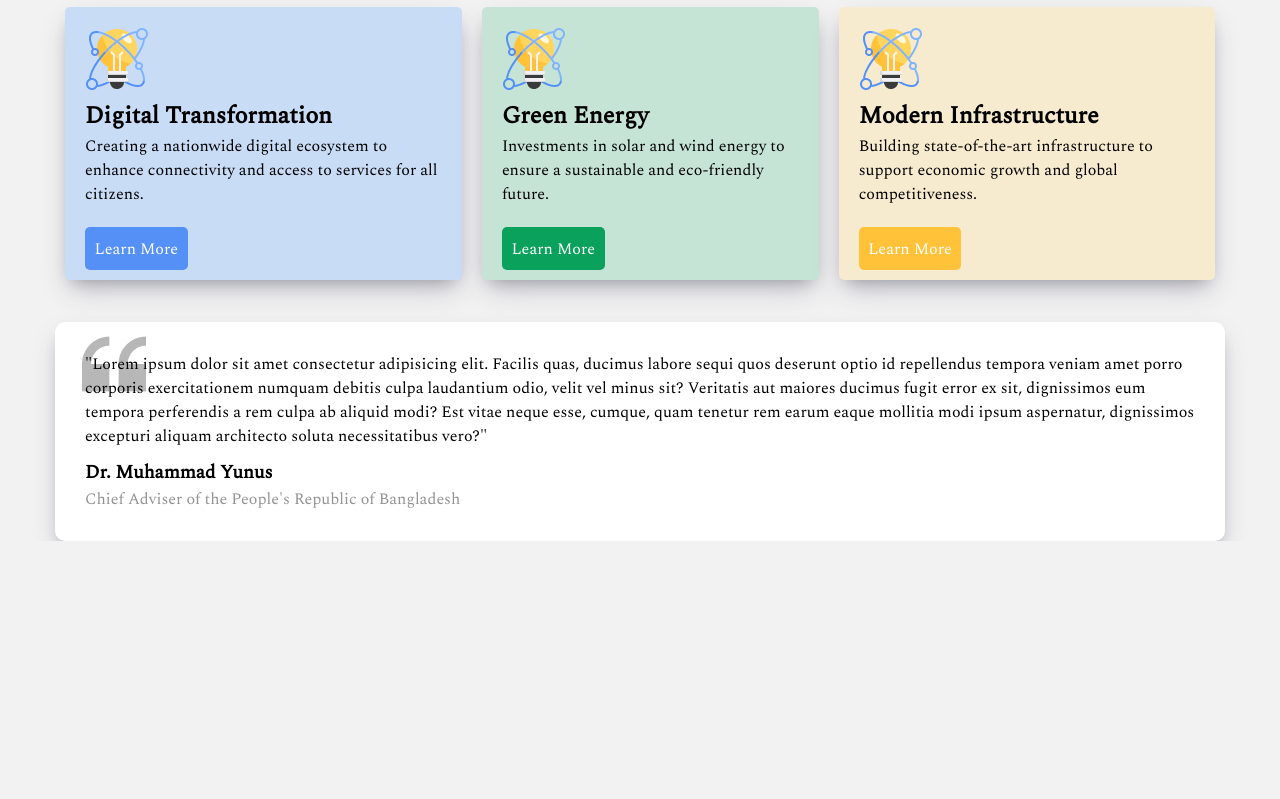
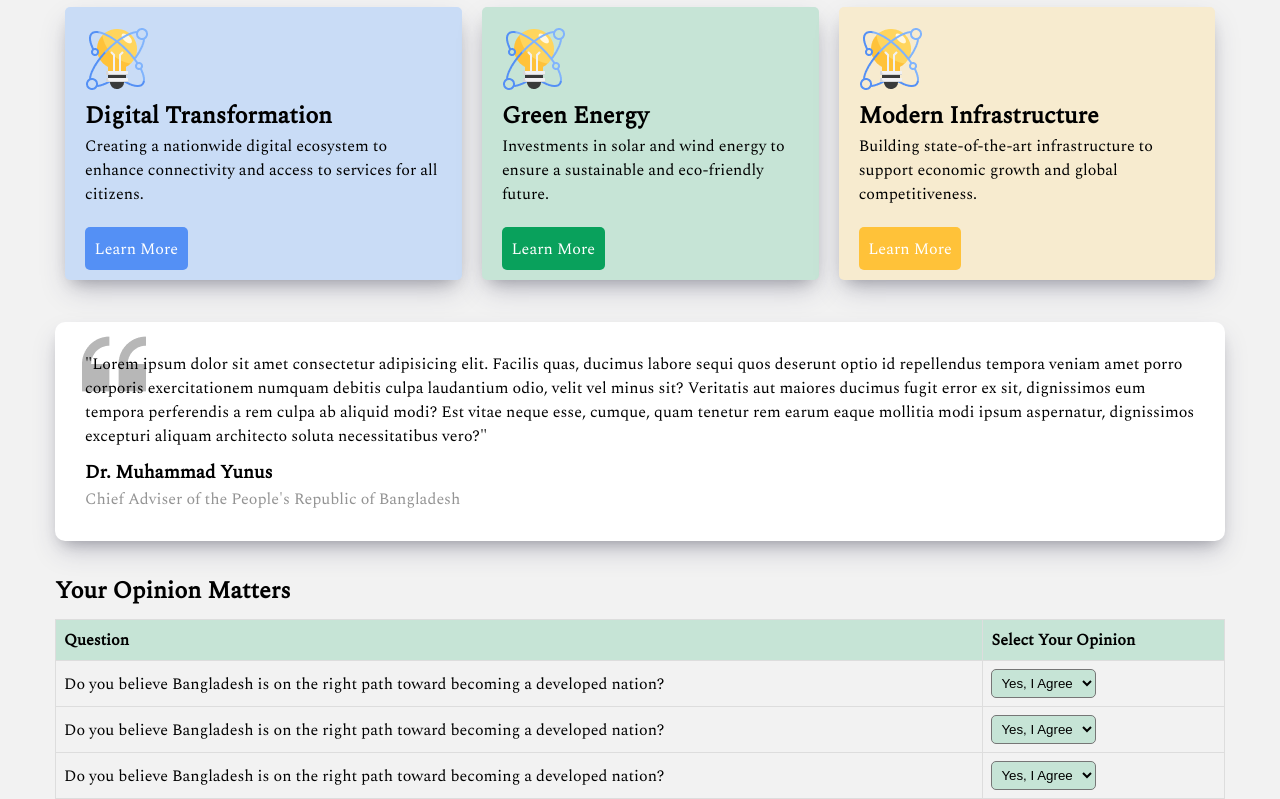
Before and after one commit to rubelsarker0/bangladesh-assignment, a plain HTML site: page index.html in a window 1280 px wide. Shown: the part 1167-1966 px from the top of the page. Before the commit the page ends 1708 px from the top, so only its background shows below. Drawn offline with nearby package versions, Linux system fonts and the light colour scheme.

Commit message:
added-your-opinion-area

```diff
--- a/index.html
+++ b/index.html
@@ -135,6 +135,56 @@
 			</p>
 		</div>
 	</section>
+	<!-- Your Opinion area  -->
+	<section class="your-opinion container">
+		<h1 class="opinion-title">Your Opinion Matters</h1>
+		<table>
+			<thead class="generic-background-color">
+				<tr>
+					<th>Question</th>
+					<th>Select Your Opinion</th>
+				</tr>
+			</thead>
+			<tbody>
+				<tr>
+					<td>
+						Do you believe Bangladesh is on the right path toward becoming a
+						developed nation?
+					</td>
+					<td>
+						<select>
+							<option value="answer">Yes, I Agree</option>
+							<option value="answer">No, I Don't</option>
+						</select>
+					</td>
+				</tr>
+				<tr>
+					<td>
+						Do you believe Bangladesh is on the right path toward becoming a
+						developed nation?
+					</td>
+					<td>
+						<select>
+							<option value="answer">Yes, I Agree</option>
+							<option value="answer">No, I Don't</option>
+						</select>
+					</td>
+				</tr>
+				<tr>
+					<td>
+						Do you believe Bangladesh is on the right path toward becoming a
+						developed nation?
+					</td>
+					<td>
+						<select>
+							<option value="answer">Yes, I Agree</option>
+							<option value="answer">No, I Don't</option>
+						</select>
+					</td>
+				</tr>
+			</tbody>
+		</table>
+	</section>
 </body>
 
 </html>
```
